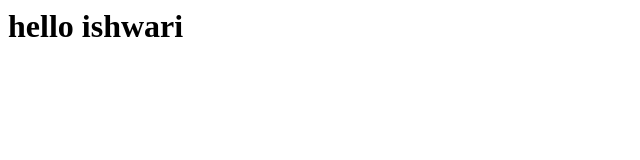
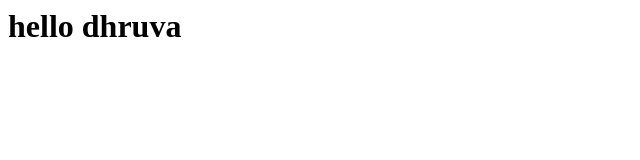
Before and after one commit to Ishwari391/html, a plain HTML site: page index.html in a window 1280 px wide. Shown: the full height of the page, 0-640 px from the left. Drawn offline with Linux system fonts and the light colour scheme.

Commit message:
Update index.html

```diff
--- a/index.html
+++ b/index.html
@@ -3,6 +3,6 @@
 		<title>my first page</title>
 	</head>
 	<body>
-		<h1>hello ishwari</h1>
+		<h1>hello dhruva</h1>
     </body>
 </html>
```
